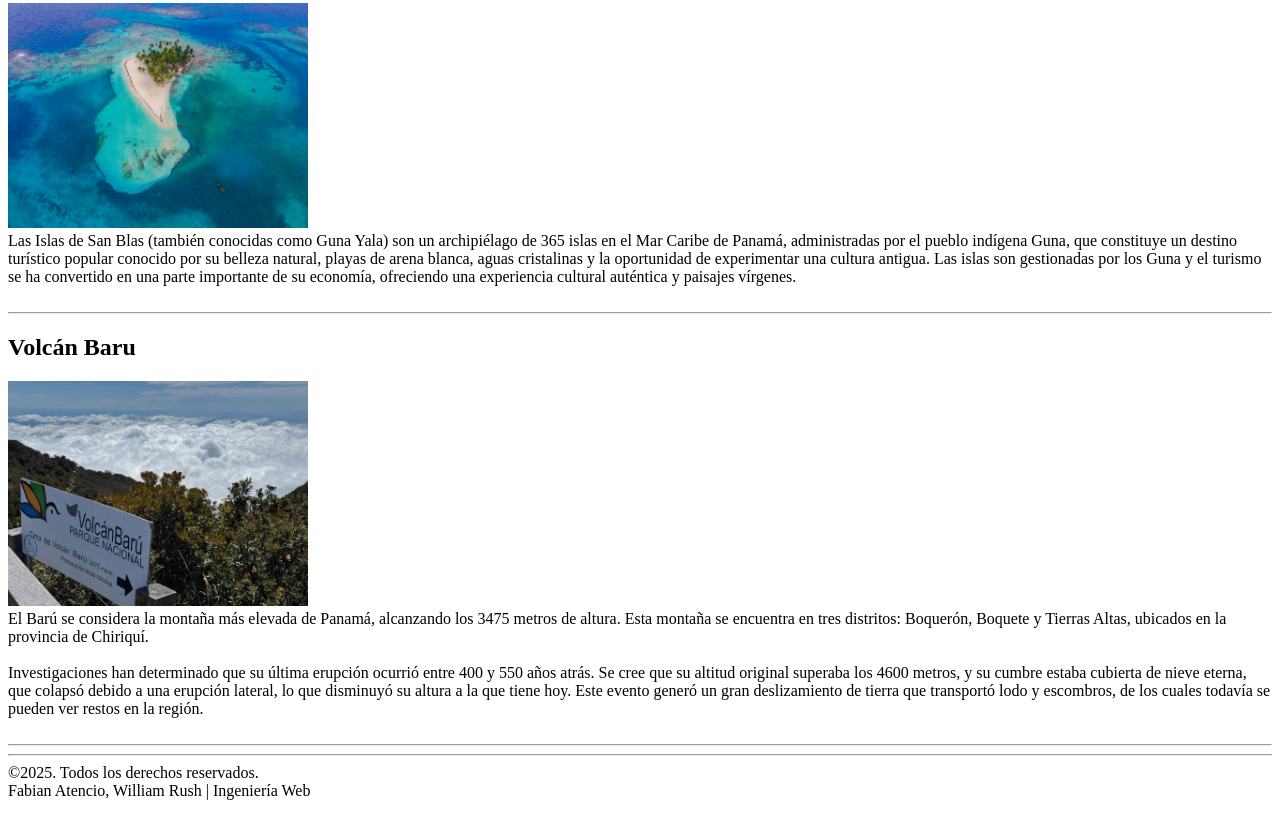
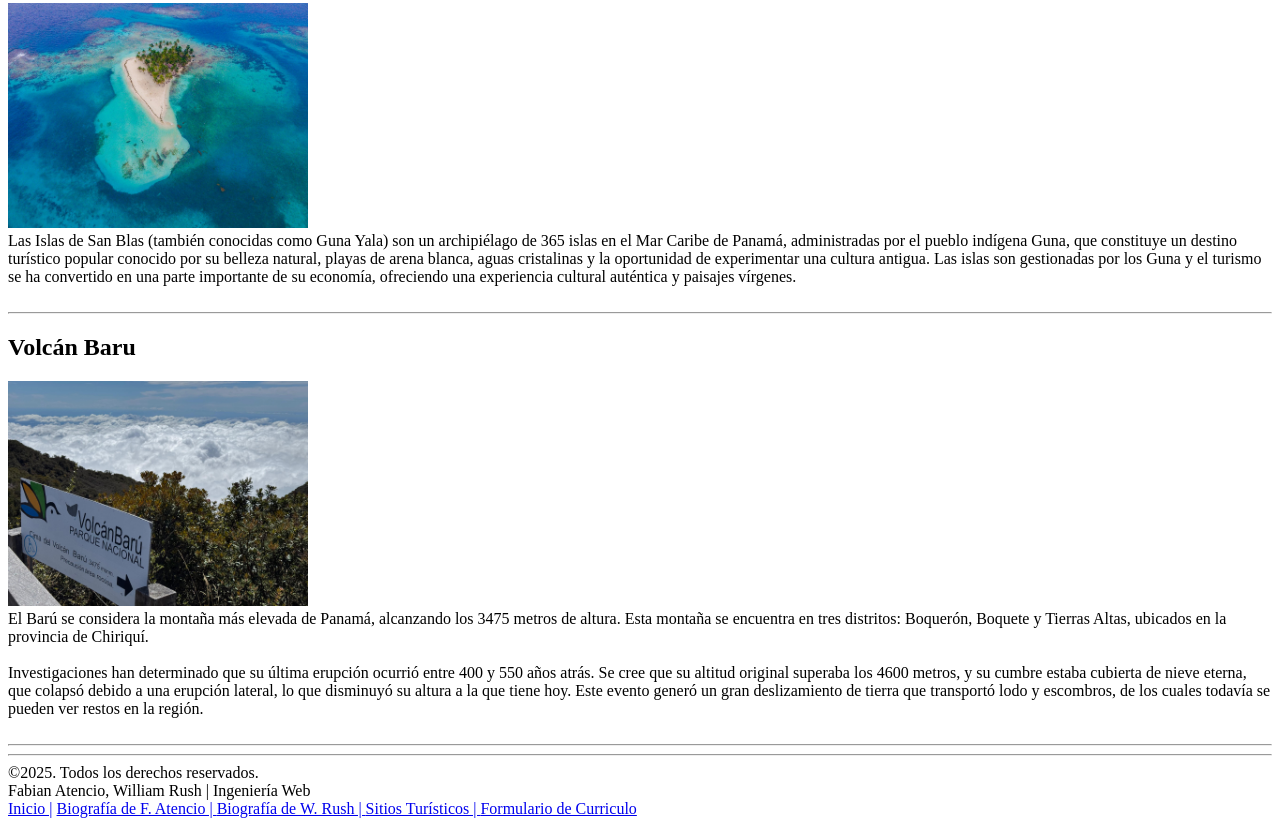
Before and after one commit to TheRushingSnail/INGWEBHTML.github.io, a plain HTML site: page Sitios_Turísticos.html in a window 1280 px wide. Shown: the part 1653-2479 px from the top of the page. Drawn offline with Linux system fonts and the light colour scheme.

Commit message:
Update Sitios_Turísticos.html

```diff
--- a/Sitios_Turísticos.html
+++ b/Sitios_Turísticos.html
@@ -51,5 +51,6 @@
         <hr>
         <article>©2025. Todos los derechos reservados.</article>
         <article>Fabian Atencio, William Rush | Ingeniería Web<article></article>
+        <a href="Inicio.html">Inicio |</a> <a href="MiBiografía_FAtencio.html">Biografía de F. Atencio | </a> <a href="MiBiografía_WRush.html">Biografía de W. Rush | </a> <a href="Sitios_Turísticos.html">Sitios Turísticos | </a> <a href="Curriculo.html">Formulario de Curriculo</a>
     </footer>
     </html>
```
